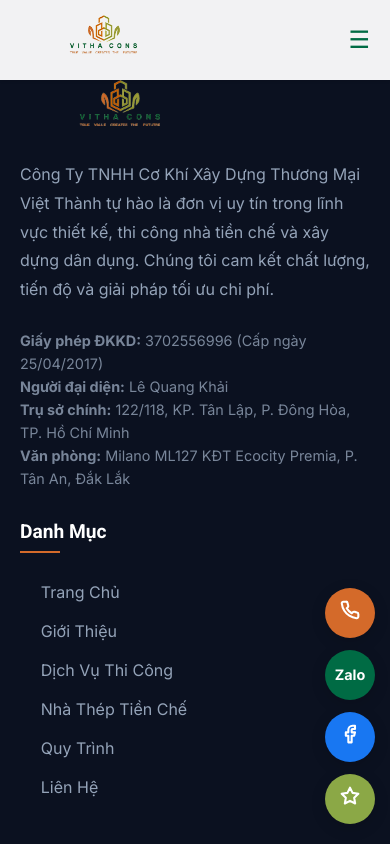
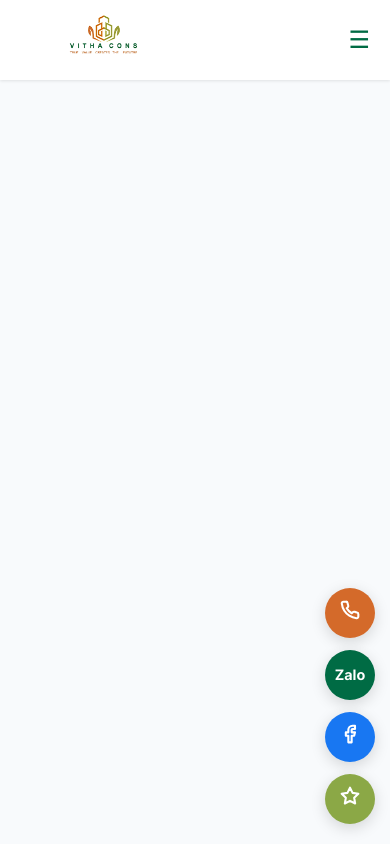
Before and after one commit to 47kiemtien-pixel/vithacons, a React (Vite) app: page /tuyen-dung in a window 390 px wide. Shown: the top 844 px of the page. Built offline with nearby package versions, Linux system fonts and the light colour scheme.

Commit message:
Create TuyenDung page with embedded PDF for better mobile browser support

```diff
--- a/src/App.jsx
+++ b/src/App.jsx
@@ -11,6 +11,7 @@ import DesignConstruction from './pages/DesignConstruction'
 import SteelBuildings from './pages/SteelBuildings'
 import CivilConstruction from './pages/CivilConstruction'
 import ElevatorServices from './pages/ElevatorServices'
+import TuyenDung from './pages/TuyenDung'
 import AdminLogin from './pages/AdminLogin'
 import AdminDashboard from './pages/AdminDashboard'
 import ProtectedRoute from './components/ProtectedRoute'
@@ -56,6 +57,7 @@ const AppContent = () => {
                 <Route path="/nha-thep-tien-che" element={<SteelBuildings />} />
                 <Route path="/xay-dung-dan-dung" element={<CivilConstruction />} />
                 <Route path="/thang-may" element={<ElevatorServices />} />
+                <Route path="/tuyen-dung" element={<TuyenDung />} />
 
                 {/* Admin Routes */}
                 <Route path="/admin/login" element={<AdminLogin />} />
--- a/src/components/Header.jsx
+++ b/src/components/Header.jsx
@@ -31,7 +31,7 @@ const Header = () => {
         { name: 'DỰ ÁN', path: '/#projects' },
         { name: 'QUY TRÌNH', path: '/#workflow' },
         { name: 'LIÊN HỆ', path: '/#contact' },
-        { name: 'TUYỂN DỤNG', path: '/tuyen-dung-viet-thanh.pdf', external: true }
+        { name: 'TUYỂN DỤNG', path: '/tuyen-dung' }
     ];
 
     const handleLinkClick = (path) => {
--- /dev/null
+++ b/src/pages/TuyenDung.jsx
@@ -0,0 +1,15 @@
+import React from 'react';
+
+const TuyenDung = () => {
+    return (
+        <div style={{ width: '100%', height: 'calc(100vh - 80px)', marginTop: '80px', overflow: 'hidden' }}>
+            <iframe
+                src="/tuyen-dung-viet-thanh.pdf"
+                style={{ width: '100%', height: '100%', border: 'none' }}
+                title="Tuyển Dụng Việt Thành PDF"
+            />
+        </div>
+    );
+};
+
+export default TuyenDung;
```
